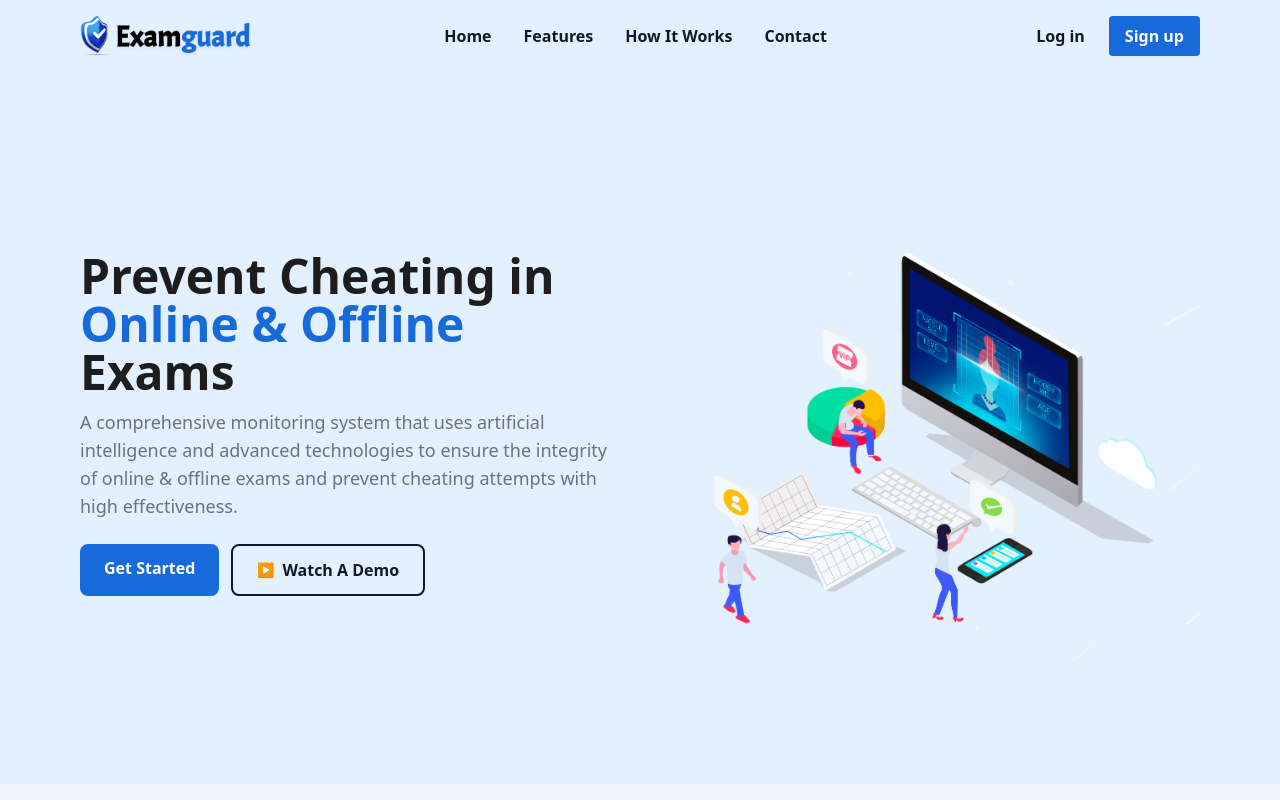
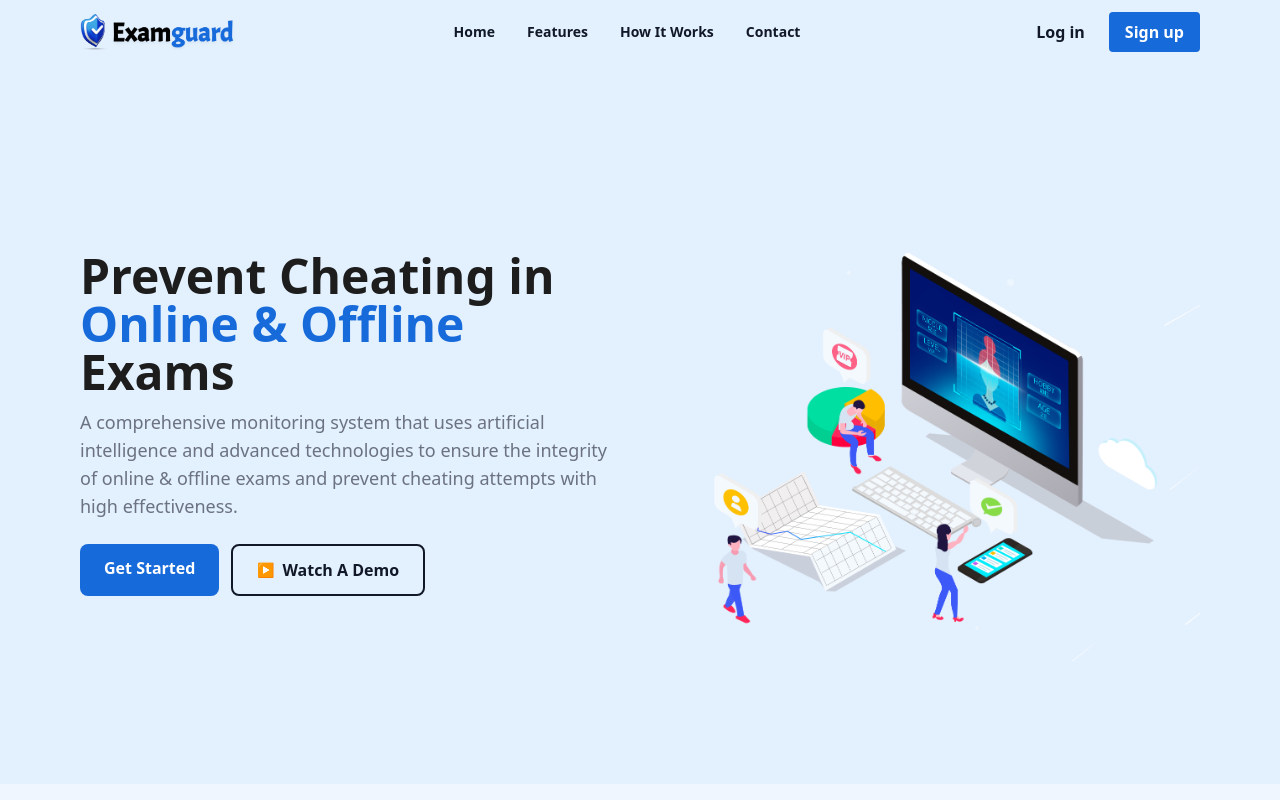
Before and after one commit to demianeid/examguard-ai, a React (Vite) app in the folder Frontend/: page / in a window 1280 px wide. Shown: the top 800 px of the page. Built offline with nearby package versions, Linux system fonts and the light colour scheme.

Commit message:
header demo

```diff
--- a/Frontend/src/components/Header.tsx
+++ b/Frontend/src/components/Header.tsx
@@ -234,8 +234,8 @@ const Header: React.FC<HeaderProps> = ({
       className={`fixed top-0 left-0 w-full z-[9999] transition-all duration-300 ease-in-out
         ${
           isScrolled
-            ? "bg-p1/80 backdrop-blur-md shadow-lg px-5 sm:px-20 py-4" // Added blur and transparency
-            : "bg-background px-5 sm:px-20 py-4"
+            ? "bg-p1/80 backdrop-blur-md shadow-lg px-5 sm:px-20 py-3" // Added blur and transparency
+            : "bg-background px-5 sm:px-20 py-3"
         }
       `}
     >
@@ -248,7 +248,7 @@ const Header: React.FC<HeaderProps> = ({
           <img
             src={currentLogo} // Use dynamic logo based on scroll state
             alt="ExamGuard Logo"
-            className="h-9 sm:h-10 w-auto object-contain transition-all duration-300"
+            className="h-9 sm:h-9 w-auto object-contain transition-all duration-300"
           />
         </Link>
 
@@ -371,7 +371,7 @@ const Header: React.FC<HeaderProps> = ({
         </div>
 
         {/* Desktop Nav Links */}
-        <div className="hidden lg:flex lg:order-1 mx-auto">
+        <div className="hidden lg:flex lg:order-1 text-sm mx-auto">
           <ul className="flex items-center gap-1">
             {navItems.map((item, index) => (
               <li key={index}>
```
